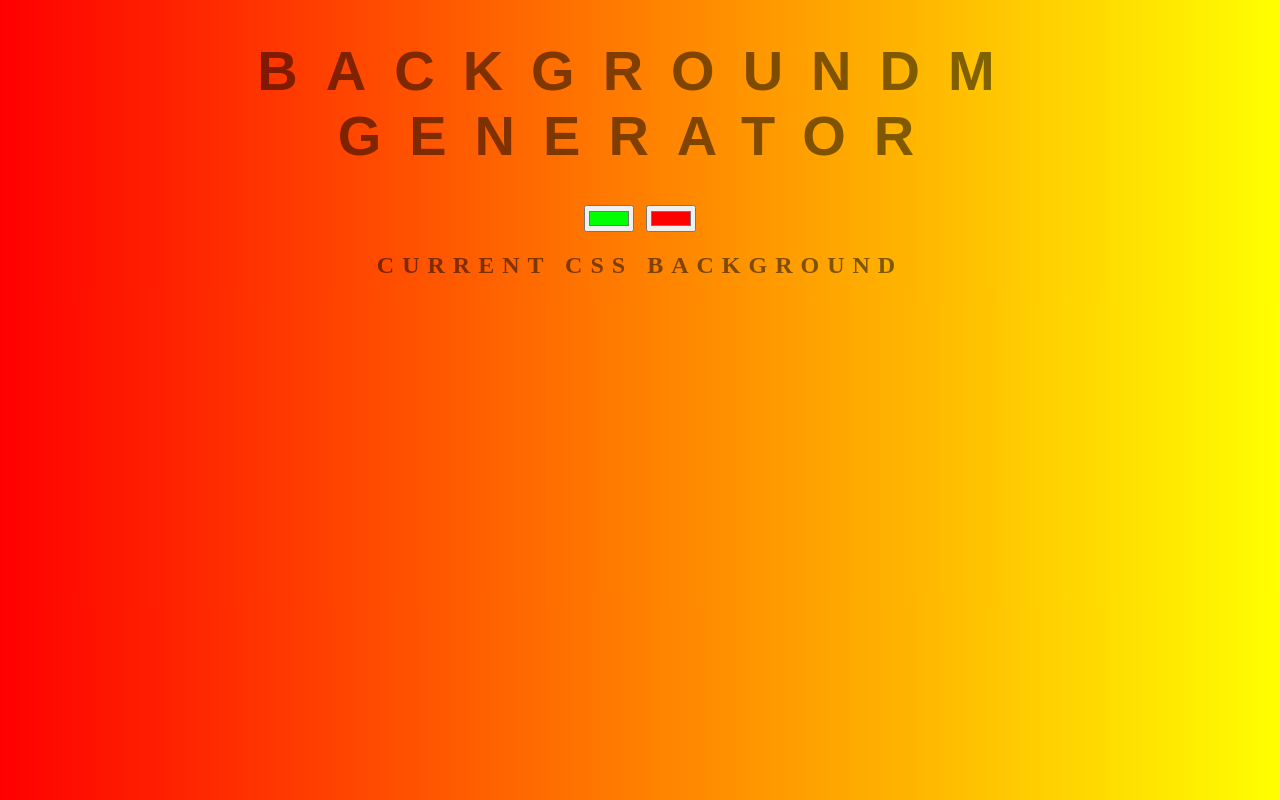
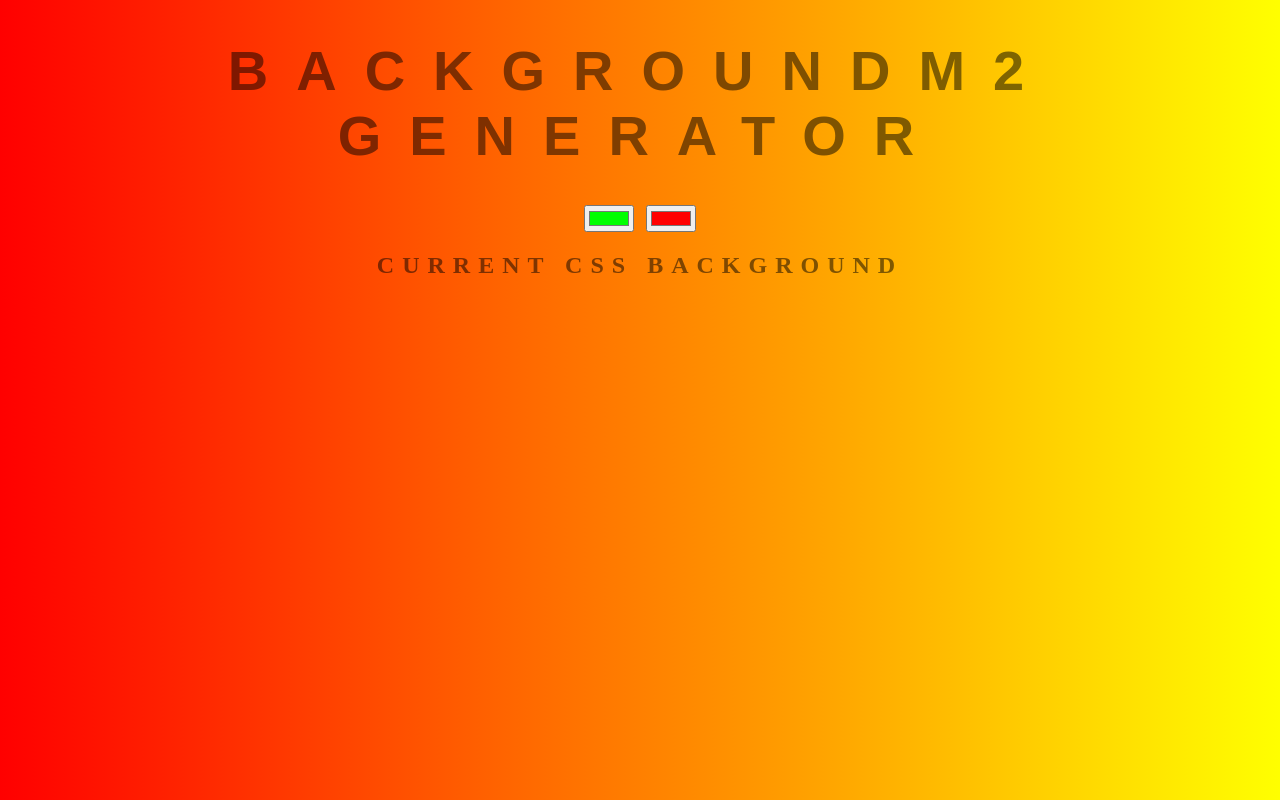
Before and after one commit to shandener/background-generator, a plain HTML site: page index.html in a window 1280 px wide. Drawn offline with Linux system fonts and the light colour scheme.

Commit message:
Title testM2

```diff
--- a/index.html
+++ b/index.html
@@ -5,7 +5,7 @@
 	<link rel="stylesheet" type="text/css" href="style.css">
 </head>
 <body id="gradient">
-	<h1>BackgroundM Generator</h1>
+	<h1>BackgroundM2 Generator</h1>
 	<input class="color1" type="color" name="color1" value="#00ff00">
 	<input class="color2" type="color" name="color2" value="#ff0000">
 	<h2>Current CSS Background</h2>
```
